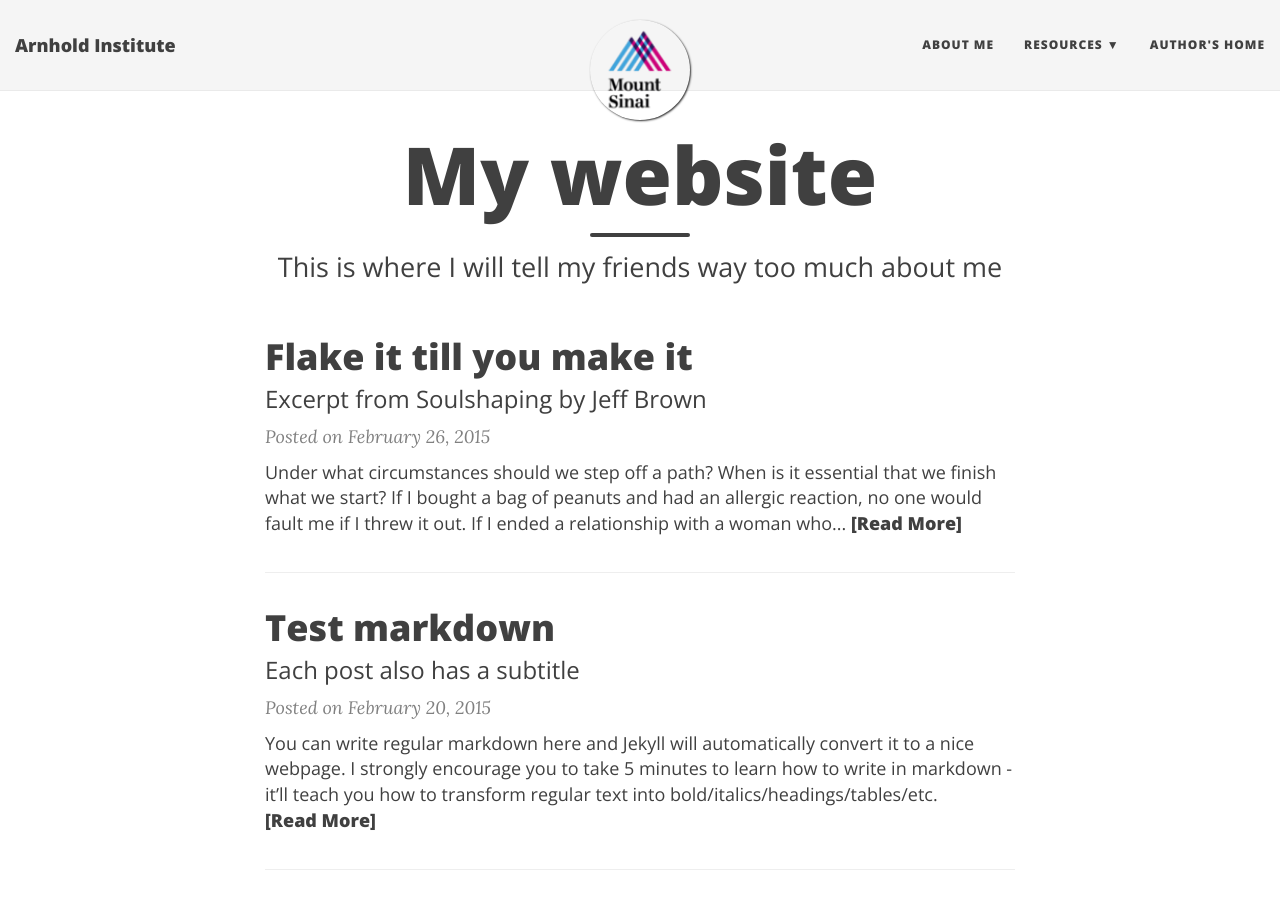
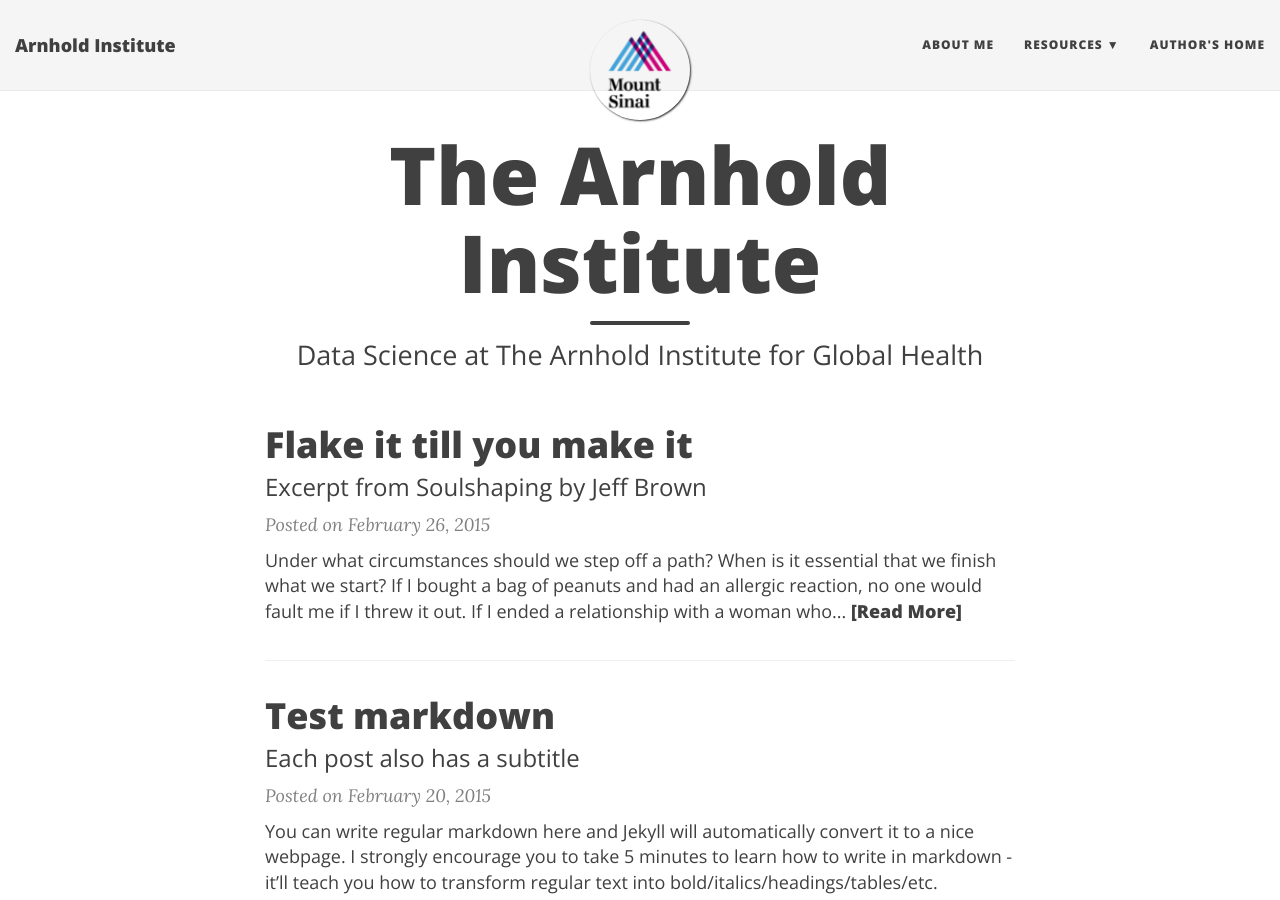
Before and after one commit to ArnholdInstitute/arnholdinstitute.github.io, a Jekyll site: the page built from index.html, in a window 1280 px wide and 900 px high. Built offline with Jekyll 4.4.1, drawn with Linux system fonts in a browser that asks for light colours; nearby versions of some CDN libraries; the list of posts is cut into pages by our own code.

Commit message:
Changing title

```diff
--- a/index.html
+++ b/index.html
@@ -1,7 +1,7 @@
 ---
 layout: page
-title: My website
-subtitle: This is where I will tell my friends way too much about me
+title: The Arnhold Institute
+subtitle: Data Science at The Arnhold Institute for Global Health
 use-site-title: true
 ---
 
```
